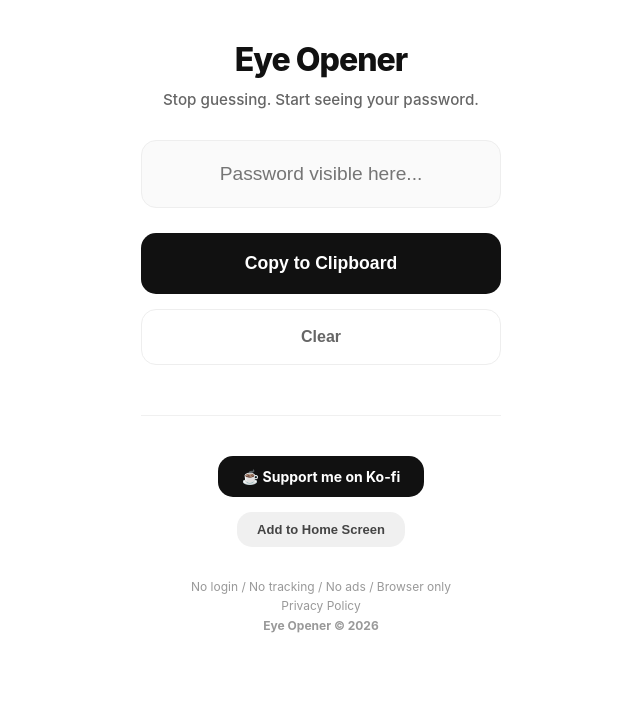
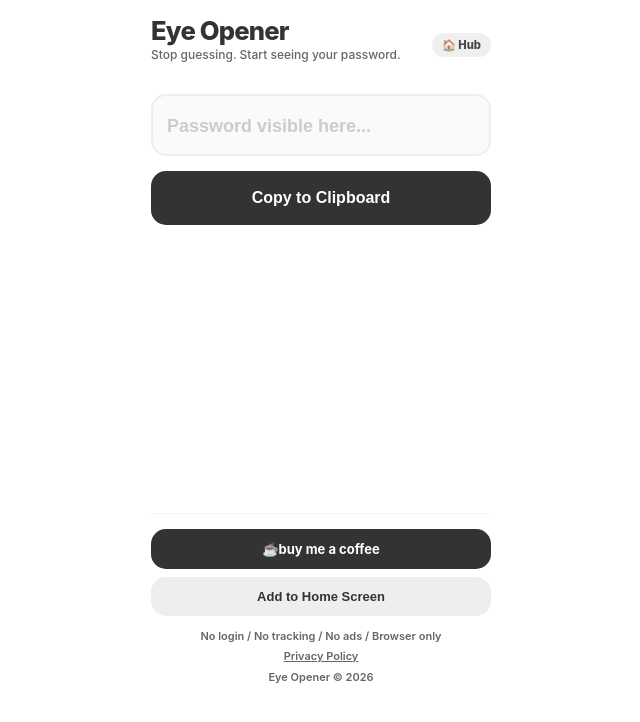
Before and after one commit to afrorakda/eye-opener, a plain HTML site: page index.html in a window 1280 px wide. Shown: the whole page, without its empty margins (319-959 px from the left). Drawn offline with Linux system fonts and the light colour scheme; no server answers.

Commit message:
Update index.html

```diff
--- a/index.html
+++ b/index.html
@@ -1,97 +1,146 @@
-
 <!DOCTYPE html>
 <html lang="en">
 <head>
     <meta charset="UTF-8">
-    <meta name="viewport" content="width=device-width, initial-scale=1.0, maximum-scale=1.0, user-scalable=no">
+    <meta name="viewport" content="width=device-width, initial-scale=1.0, maximum-scale=1.0, user-scalable=no, viewport-fit=cover">
     <meta name="apple-mobile-web-app-capable" content="yes">
     <meta name="apple-mobile-web-app-status-bar-style" content="black">
     <title>Eye Opener</title>
+
     <link rel="icon" href="image_9.png">
     <link rel="apple-touch-icon" href="image_9.png">
+
     <style>
-        body { font-family: -apple-system, sans-serif; background-color: #fff; margin: 0; display: flex; justify-content: center; color: #111; -webkit-font-smoothing: antialiased; }
-        .container { width: 100%; max-width: 400px; padding: 40px 20px; box-sizing: border-box; text-align: center; }
-        h1 { font-size: 2rem; font-weight: 800; margin: 0; letter-spacing: -1px; }
-        .subtitle { font-size: 0.95rem; color: #666; margin: 10px 0 30px; line-height: 1.4; font-weight: 500; }
+        :root { --main: #333; --bg: #fff; --accent: #eee; --input-bg: #fafafa; --radius: 15px; }
 
-        input {
-            width: 100%; padding: 22px; font-size: 1.2rem; border: 1px solid #eee;
-            border-radius: 15px; box-sizing: border-box; margin-bottom: 25px;
-            outline: none; text-align: center; background: #fafafa;
-            -webkit-appearance: none;
+        * {
+            -webkit-touch-callout: none !important;
+            -webkit-user-select: none !important;
+            user-select: none !important;
+            -webkit-tap-highlight-color: transparent;
+            touch-action: pan-y;
         }
 
-        /* Buttons: Fridge Combo Standard (15px rounded) */
-        .btn-stack { display: flex; flex-direction: column; gap: 15px; }
+        body {
+            font-family: -apple-system, BlinkMacSystemFont, "Segoe UI", Roboto, sans-serif;
+            background-color: var(--bg); display: flex; justify-content: center;
+            padding: 0; margin: 0; color: var(--main); -webkit-font-smoothing: antialiased;
+        }
+
+        .container {
+            width: 100%; max-width: 380px; min-height: 100vh;
+            display: flex; flex-direction: column; position: relative;
+            padding: 15px 20px 100px;
+            box-sizing: border-box;
+        }
+
+        header {
+            display: flex; justify-content: space-between; align-items: center;
+            margin-bottom: 20px;
+        }
+        .title-group h1 { font-size: 1.6rem; font-weight: 800; letter-spacing: -0.8px; margin: 0; }
+        .subtitle { font-size: 0.75rem; color: #666; font-weight: 500; margin-top: 1px; }
+
+        .hub-link {
+            text-decoration: none; font-size: 0.7rem; font-weight: 800; color: var(--main);
+            background: var(--accent); padding: 5px 10px; border-radius: var(--radius);
+            transition: 0.2s; cursor: pointer; opacity: 0.9;
+        }
+        .hub-link:active { transform: scale(0.95); opacity: 1; }
+
+        .input-wrapper { position: relative; margin-bottom: 15px; }
+
+        /* 入力強化：22px、極太800、純黒#000、フォーカス背景白 */
+        input {
+            width: 100%; padding: 16px 45px 16px 14px; border: 2px solid var(--accent); border-radius: var(--radius);
+            box-sizing: border-box; font-size: 22px; outline: none; transition: 0.2s;
+            font-weight: 800; background: var(--input-bg);
+            -webkit-appearance: none; -webkit-text-fill-color: #000; opacity: 1 !important;
+            user-select: auto !important; -webkit-user-select: auto !important;
+        }
+        input:focus { border-color: var(--main); background: #fff; }
+        input::placeholder { color: #ccc; -webkit-text-fill-color: #ccc; font-weight: 600; font-size: 18px; }
+
+        .btn-clear-x {
+            position: absolute; right: 10px; bottom: 14px;
+            background: rgba(180,180,180,0.9); border: none; font-size: 14px; font-weight: bold;
+            color: white; cursor: pointer; display: none; width: 26px; height: 26px;
+            border-radius: 50%; line-height: 26px; text-align: center; padding: 0; z-index: 5;
+        }
+
+        .btn-stack { display: flex; flex-direction: column; gap: 10px; margin-bottom: 20px; }
         .main-btn {
-            width: 100%; padding: 20px; background-color: #111; color: #fff;
-            border: none; border-radius: 15px; font-size: 1.1rem; font-weight: bold;
-            cursor: pointer; transition: all 0.2s;
+            width: 100%; padding: 18px; background-color: var(--main); color: #fff;
+            border: none; border-radius: var(--radius); font-size: 1rem; font-weight: 800;
+            cursor: pointer; transition: 0.2s; -webkit-appearance: none;
         }
-        .clear-btn {
-            width: 100%; padding: 18px; background-color: #fff; color: #666;
-            border: 1px solid #eee; border-radius: 15px; font-size: 1rem; font-weight: 600;
-            cursor: pointer; transition: all 0.2s;
-        }
-        .main-btn:active, .clear-btn:active { transform: scale(0.98); opacity: 0.8; }
-        .main-btn.copied { background-color: #444; }
+        .main-btn:active { transform: scale(0.97); opacity: 0.8; }
+        .main-btn.copied { background-color: #666; }
 
-        /* Secondary & Footer */
-        .btn-group { display: flex; flex-direction: column; align-items: center; gap: 15px; margin-top: 50px; border-top: 1px solid #f0f0f0; padding-top: 40px; }
-        .kofi-btn { background: #111; color: #fff; padding: 12px 24px; border-radius: 15px; text-decoration: none; font-weight: bold; font-size: 14px; display: inline-block; }
-        .install-btn { background: #f0f0f0; color: #444; padding: 10px 20px; border-radius: 15px; text-decoration: none; font-size: 13px; font-weight: 600; border: none; cursor: pointer; }
+        footer { margin-top: auto; padding: 15px 0 15px; text-align: center; border-top: 1px solid #f5f5f5; font-size: 11px; color: #666; font-weight: 600; }
+        .footer-btns { display: flex; flex-direction: column; gap: 8px; margin-bottom: 12px; }
+        .kofi-btn { background: var(--main); color: #fff; padding: 12px; border-radius: var(--radius); text-decoration: none; font-weight: bold; font-size: 13px; display: flex; align-items: center; justify-content: center; }
+        .install-trigger { background: var(--accent); color: var(--main); border: none; padding: 12px; border-radius: var(--radius); font-weight: 800; font-size: 13px; cursor: pointer; width: 100%; }
+        .footer-info { line-height: 1.5; }
+        .footer-info a { color: inherit; text-decoration: underline; display: inline-block; padding: 4px; }
 
-        footer { margin-top: 30px; font-size: 12px; color: #999; line-height: 1.6; }
-
-        /* Modal */
-        #modal { display: none; position: fixed; top: 0; left: 0; width: 100%; height: 100%; background: rgba(0,0,0,0.5); justify-content: center; align-items: center; z-index: 1000; }
-        .modal-content { background: #fff; padding: 30px; border-radius: 20px; width: 85%; max-width: 320px; text-align: left; position: relative; }
-        .modal-title { font-weight: 800; font-size: 1.2rem; margin-bottom: 15px; }
-        .guide-box { background: #f9f9f9; padding: 15px; border-radius: 15px; font-size: 14px; line-height: 1.6; }
-        .close-modal { position: absolute; top: 15px; right: 15px; font-size: 20px; cursor: pointer; color: #999; }
+        #modal { display: none; position: fixed; top: 0; left: 0; width: 100%; height: 100%; background: rgba(0,0,0,0.6); align-items: center; justify-content: center; z-index: 1000; }
+        .modal-content { background: #fff; width: 85%; max-width: 340px; padding: 30px; border-radius: var(--radius); position: relative; text-align: left; }
+        .close-x { position: absolute; top: 15px; right: 20px; font-size: 24px; color: #888; cursor: pointer; }
     </style>
 </head>
-<body>
+<body oncontextmenu="return false;">
 
 <div class="container">
-    <h1>Eye Opener</h1>
-    <p class="subtitle">Stop guessing. Start seeing your password.</p>
+    <header>
+        <div class="title-group">
+            <h1>Eye Opener</h1>
+            <p class="subtitle">Stop guessing. Start seeing your password.</p>
+        </div>
+        <a href="https://afrorakda.github.io/" class="hub-link">🏠 Hub</a>
+    </header>
 
-    <input type="text" id="passInput" placeholder="Password visible here..." autocomplete="off" spellcheck="false">
+    <div class="input-wrapper">
+        <input type="text" id="passInput" placeholder="Password visible here..." autocomplete="off" spellcheck="false" oninput="handleIn(this)">
+        <button id="cl" class="btn-clear-x" onclick="clearInput()">✕</button>
+    </div>
 
     <div class="btn-stack">
         <button class="main-btn" id="copyBtn" onclick="copyPass()">Copy to Clipboard</button>
-        <button class="clear-btn" onclick="clearInput()">Clear</button>
     </div>
 
-    <div class="btn-group">
-        <a href="https://ko-fi.com/afrorakda" target="_blank" class="kofi-btn">☕ Support me on Ko-fi</a>
-        <button class="install-btn" onclick="showModal()">Add to Home Screen</button>
-    </div>
-
-    <footer>
-        No login / No tracking / No ads / Browser only<br>
-        Privacy Policy<br>
-        <strong>Eye Opener © 2026</strong>
+    <footer id="dynamic-footer">
+        <div class="footer-btns">
+            <a href="https://ko-fi.com/afrorakda" target="_blank" class="kofi-btn" id="kofi-link">☕️buy me a coffee</a>
+            <button class="install-trigger" onclick="showModal()" id="install-text">Add to Home Screen</button>
+        </div>
+        <div class="footer-info">
+            No login / No tracking / No ads / Browser only<br>
+            <a href="https://afrorakda.com/privacy/" id="privacy-link">Privacy Policy</a><br>
+            <span id="copyright">Eye Opener © 2026</span>
+        </div>
     </footer>
 </div>
 
-<div id="modal">
-    <div class="modal-content">
-        <span class="close-modal" onclick="closeModal()">&times;</span>
-        <div class="modal-title">📱 Install</div>
-        <p style="font-size: 14px; color: #666; margin-bottom: 20px;">Add to your home screen.</p>
-        <div class="guide-box">
-            <p><strong>🍏 iPhone (Safari):</strong><br>Tap <strong>Share</strong>, then <strong>Add to Home Screen</strong>.</p>
-            <p style="margin-top: 15px;"><strong>🤖 Android (Chrome):</strong><br>Tap <strong>Menu (⋮)</strong>, then <strong>Add to Home screen</strong>.</p>
-        </div>
+<div id="modal" onclick="hideModal()">
+    <div class="modal-content" onclick="event.stopPropagation()">
+        <span class="close-x" onclick="hideModal()">×</span>
+        <h3 id="modal-title" style="margin-top:0;">Install App</h3>
+        <p id="modal-msg" style="font-size:14px; font-weight:600;">Add to your home screen for easy access.</p>
+        <p id="modal-ios" style="font-size:13px; color:#666;">iOS: Tap Share then 'Add to Home Screen'.</p>
+        <p id="modal-android" style="font-size:13px; color:#666;">Android: Tap Menu then 'Add to Home screen'.</p>
     </div>
 </div>
 
 <script>
+    const input = document.getElementById('passInput');
+    const clBtn = document.getElementById('cl');
+
+    function handleIn(el) {
+        clBtn.style.display = el.value ? 'block' : 'none';
+    }
+
     function copyPass() {
-        const input = document.getElementById('passInput');
         const btn = document.getElementById('copyBtn');
         if (input.value === "") {
             const originalText = btn.innerText;
@@ -99,8 +148,6 @@
             setTimeout(() => { btn.innerText = originalText; }, 1500);
             return;
         }
-        input.select();
-        input.setSelectionRange(0, 99999);
         navigator.clipboard.writeText(input.value).then(() => {
             const originalText = btn.innerText;
             btn.innerText = "Copied!";
@@ -113,17 +160,31 @@
     }
 
     function clearInput() {
-        const input = document.getElementById('passInput');
         input.value = "";
+        clBtn.style.display = 'none';
         input.focus();
     }
 
     function showModal() { document.getElementById('modal').style.display = 'flex'; }
-    function closeModal() { document.getElementById('modal').style.display = 'none'; }
-    window.onclick = function(event) {
-        const modal = document.getElementById('modal');
-        if (event.target == modal) { modal.style.display = 'none'; }
+    function hideModal() { document.getElementById('modal').style.display = 'none'; }
+
+    async function loadFooter() {
+        try {
+            const response = await fetch('footer.json');
+            if (!response.ok) return;
+            const data = await response.json();
+            if(data.kofi) { document.getElementById('kofi-link').href = data.kofi.url; document.getElementById('kofi-link').textContent = data.kofi.text; }
+            if(data.install) {
+                document.getElementById('install-text').textContent = data.install.text;
+                document.getElementById('modal-title').textContent = data.install.title;
+                document.getElementById('modal-msg').textContent = data.install.msg;
+                document.getElementById('modal-ios').textContent = data.install.ios;
+                document.getElementById('modal-android').textContent = data.install.android;
+            }
+            if(data.privacy) document.getElementById('privacy-link').href = data.privacy.url;
+        } catch (e) { console.error("Footer update skipped."); }
     }
+    window.addEventListener('DOMContentLoaded', loadFooter);
 </script>
 
 </body>
```
